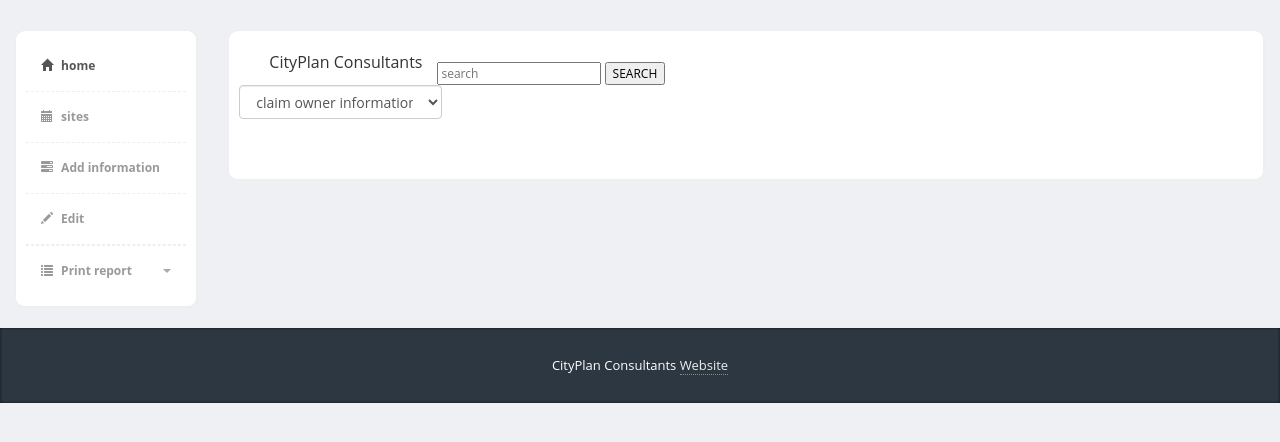
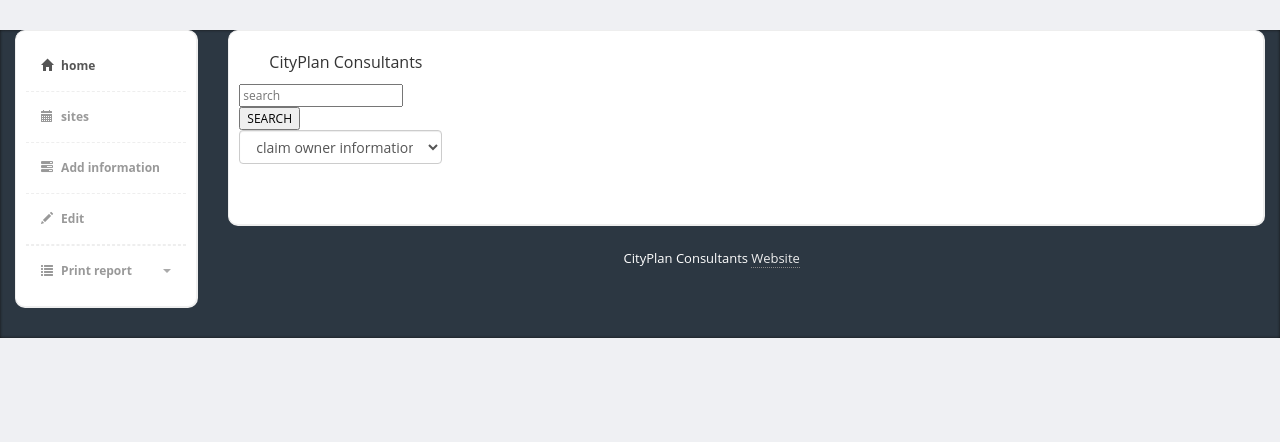
Before and after one commit to adamngaila/cityplan, a PHP site: page /editors.php in a window 1280 px wide. Shown: the part 50-492 px from the top of the page. Run offline with PHP 8.4, Linux system fonts and the light colour scheme; data comes from the database, SQL or seed files in the repository; data that the repository does not hold is empty; some libraries are stand-ins or nearby versions.

Commit message:
Update editors.php

```diff
--- a/editors.php
+++ b/editors.php
@@ -116,11 +116,12 @@ $results = mysqli_query($connect,$query);
 
 
         <form  action ="editors.php" method = "post" action ="">
-
+ <div style='width:20%'>
            <input type="text"  name="id"  placeholder="search"/>
 
            <input type="submit" name = "search" value ="SEARCH">
-           <div style='width:20%'>
+	 <br/>
+
            <select class="form-control" name ="aina" id="select-1"placeholder=" choose category of data">
 													<option>claim owner information</option>
 													<option>plot details</option>
@@ -130,7 +131,8 @@ $results = mysqli_query($connect,$query);
                         </div>
 				</form>
 
-           <div class="panel-body" style ='width:80%' >
+           <div class="panel-body" >
+		  <div style ='width:100%' >
            <table cellpadding="10px" cellspacing="10px" border="10px" class="table table-striped table-bordered" id="example">
 
             <?php
```
